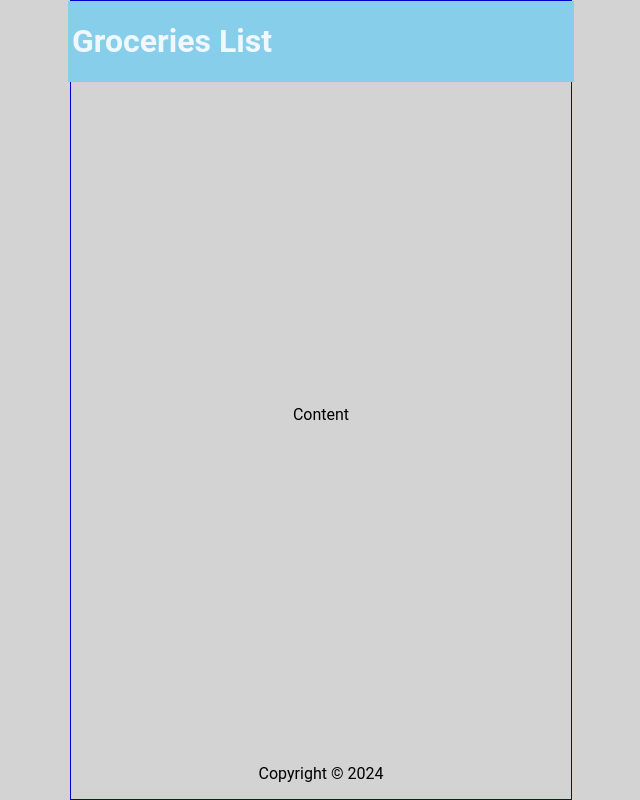
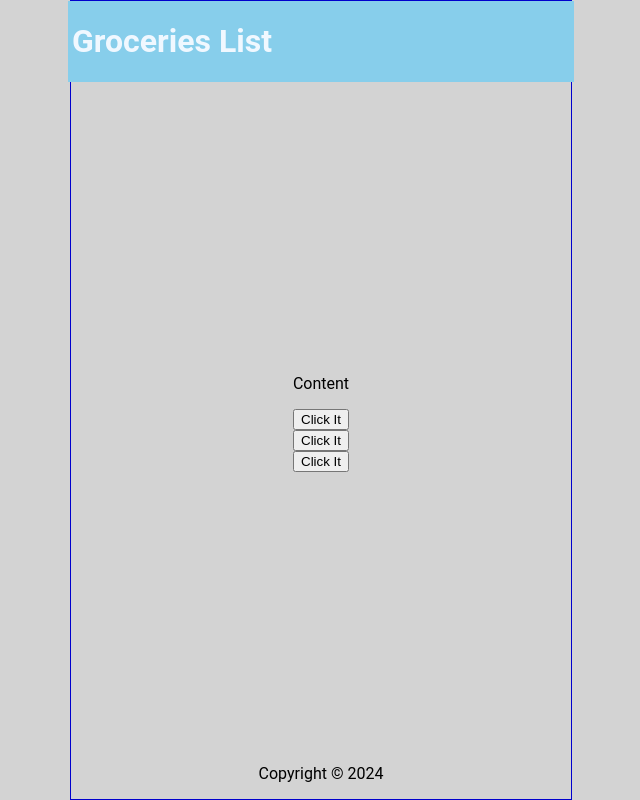
Before and after one commit to ericdrejza/react-tutorial, a React (Create React App) app: page / in a window 1280 px wide. Shown: the whole page, without its empty margins (319-959 px from the left). Built offline with nearby package versions, Linux system fonts and the light colour scheme; the HTML template or start-up script is replaced by a standard one.

Commit message:
Complete Lesson 5 - Click Events

```diff
--- a/src/Content.js
+++ b/src/Content.js
@@ -1,9 +1,24 @@
 import React from 'react';
 
 const Content = () => {
+  const handleClick = () => {
+    console.log('You clicked it');
+  };
+
+  const handleClick2 = (name) => {
+    console.log(`${name} was clicked`);
+  };
+
+  const handleClick3 = (e) => {
+    console.log(e.target.innerText);
+  };
+
   return (
     <main>
       <p>Content</p>
+      <button onClick={handleClick}>Click It</button>
+      <button onClick={() => handleClick2('Eric')}>Click It</button>
+      <button onClick={(e) => handleClick3(e)}>Click It</button>
     </main>
   );
 };
```
